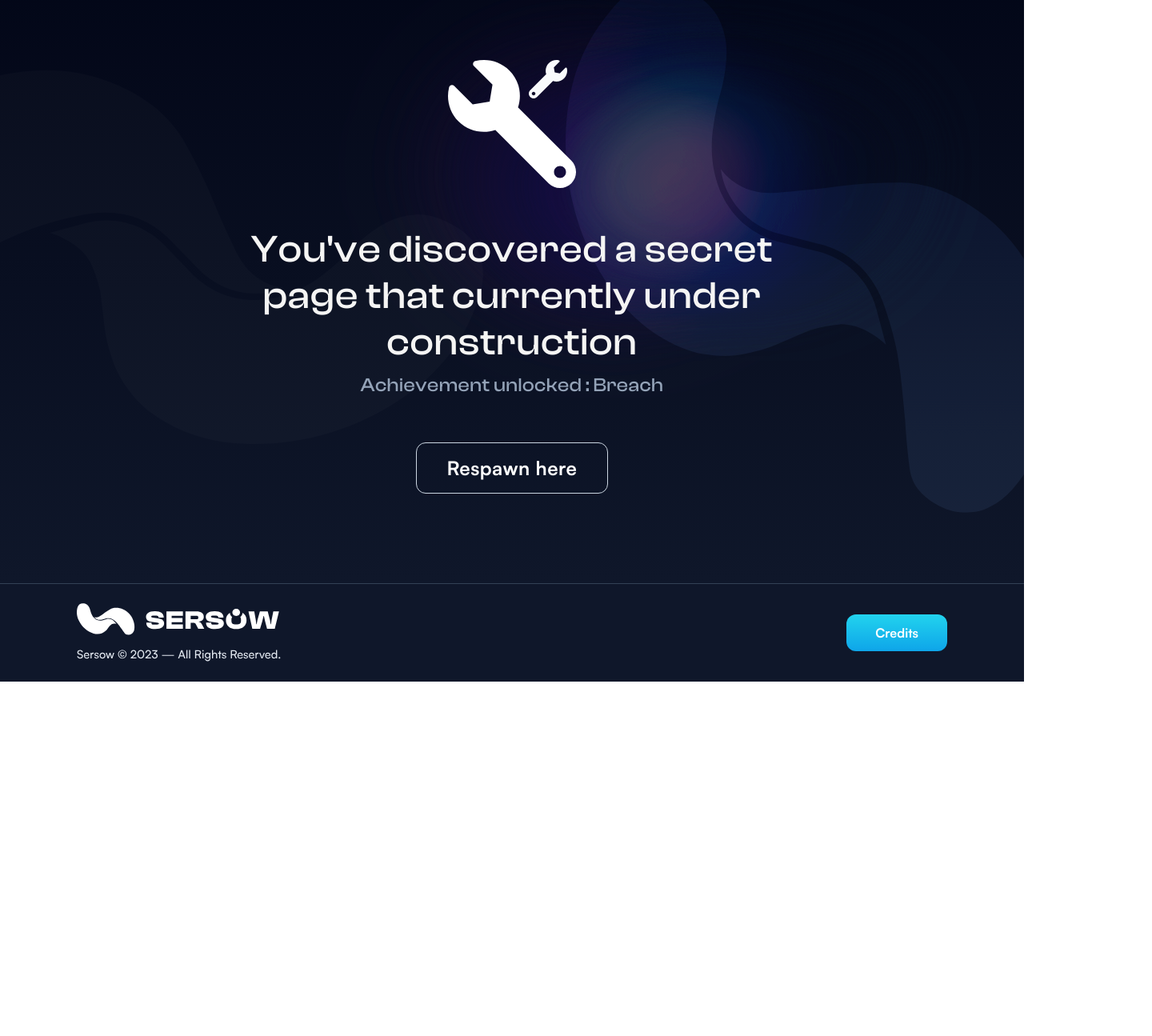
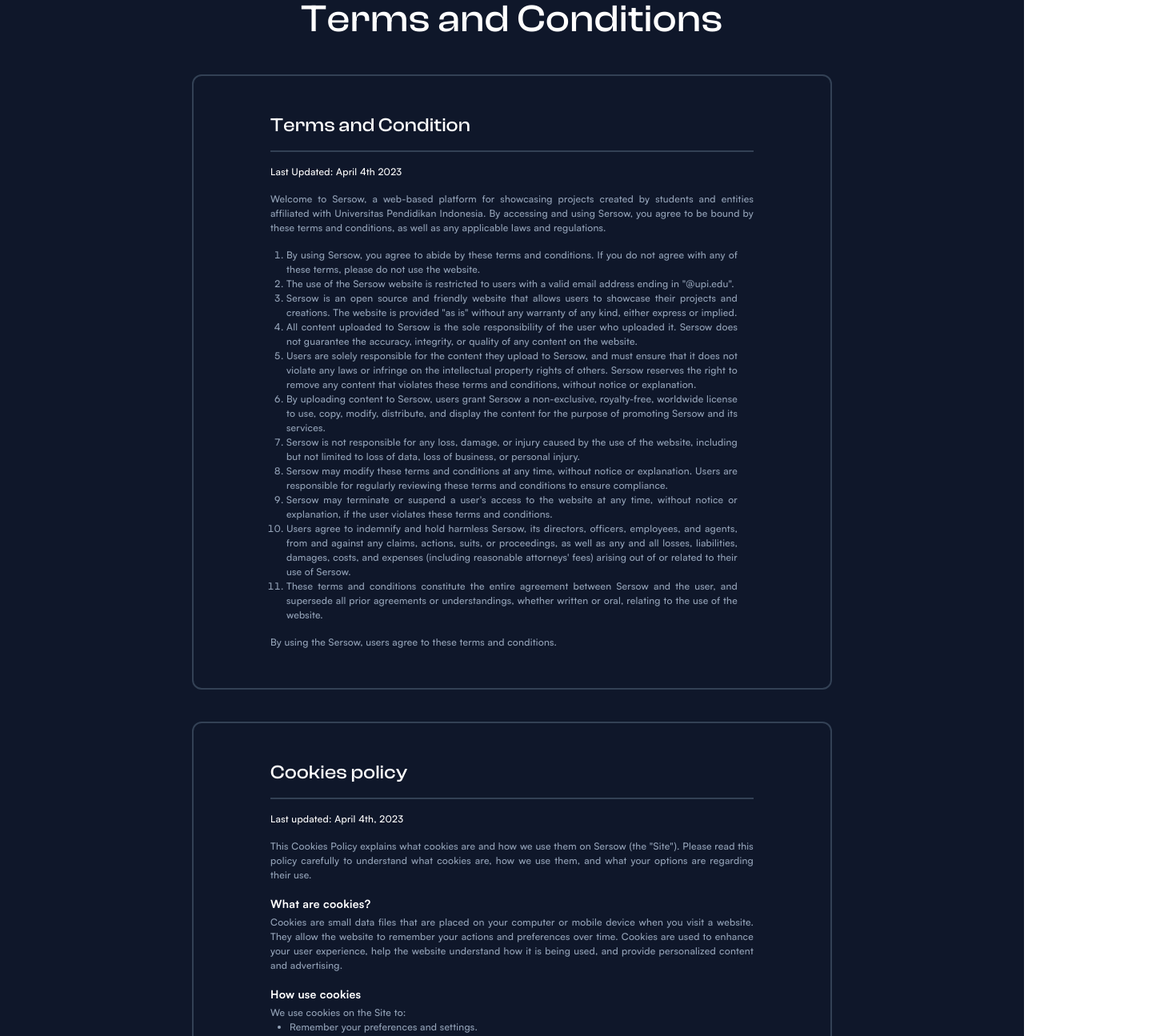
Before and after one commit to Asadaaaaa/sersow-view, a Next.js app: page /terms-and-conditions in a window 1280 px wide. Shown: the part 150-1445 px from the top of the page at 80% size, 1440 px wide, since content can reach past the window. Before the commit the page ends 1002 px from the top, so only its background shows below. Built offline with nearby package versions, Linux system fonts and the light colour scheme.

Commit message:
feat: terms and condition page

```diff
--- /dev/null
+++ b/src/app/terms-and-conditions/CookiesPolicy.js
@@ -0,0 +1,84 @@
+import font from "../font.module.css";
+
+export default function CookiesPolicy() {
+  return (
+    <div className="flex justify-center text-white">
+      <div className="mx-60 mb-12 border-2 border-slate-700 rounded-xl ">
+        <div className="px-24 py-12 text-justify">
+          <p
+            className={`${font.Clash_display_h5medium} border-b-2 border-slate-700  pb-4`}
+          >
+            Cookies policy
+          </p>
+          <div className={`${font.Satoshi_c2medium} text-slate-400`}>
+            <p className="text-white py-4">Last updated: April 4th, 2023 </p>
+            <p >
+              This Cookies Policy explains what cookies are and how we use them
+              on Sersow (the "Site"). Please read this policy carefully to
+              understand what cookies are, how we use them, and what your
+              options are regarding their use.
+            </p>
+            <p className={`${font.Satoshi_c1bold} text-white pt-4 pb-1`}>What are cookies?</p>
+            <p>
+              Cookies are small data files that are placed on your computer or
+              mobile device when you visit a website. They allow the website to
+              remember your actions and preferences over time. Cookies are used
+              to enhance your user experience, help the website understand how
+              it is being used, and provide personalized content and
+              advertising.
+            </p>
+            <p className={`${font.Satoshi_c1bold} text-white pt-4 pb-1`}>How use cookies</p>
+            <p>We use cookies on the Site to:</p>
+            <ul className="list-disc pl-6">
+              <li>Remember your preferences and settings.</li>
+              <li>
+                Improve your user experience by providing personalized content
+                and advertising.
+              </li>
+              <li>
+                Analyze how the Site is being used so we can improve its
+                functionality and performance.
+              </li>
+            </ul>
+            <p className={`${font.Satoshi_c1bold} text-white pt-4 pb-1`}>Type of cookies we use</p>
+            <p>We use the following types of cookies on this Site:</p>
+            <ul className="list-disc pl-6">
+              <li>
+                Essential cookies: These cookies are necessary for the Site to
+                function properly and cannot be switched off in our systems.
+                They are usually only set in response to actions made by you
+                which amount to a request for services, such as logging in,
+                filling in forms, or setting your privacy preferences.
+              </li>
+              <li>
+                Analytics cookies: These cookies allow us to track how users
+                interact with the Site so we can improve its functionality and
+                performance.
+              </li>
+              <li>
+                Advertising cookies: These cookies are used to personalize ads
+                that we show you on the Site and to track the effectiveness of
+                those ads.
+              </li>
+            </ul>
+            <p className={`${font.Satoshi_c1bold} text-white pt-4 pb-1`}>Your options</p>
+            <p>
+              Most web browsers automatically accept cookies, but you can
+              usually modify your browser settings to decline cookies if you
+              prefer. However, this may prevent you from taking full advantage
+              of the Site. If you do not want us to use cookies on the Site, you
+              can opt-out by changing your browser setting
+            </p>
+            <p className={`${font.Satoshi_c1bold} text-white pt-4 pb-1`}>Change to this policy</p>
+            <p>
+              We may update this Cookies Policy from time to time. We will
+              notify you of any changes by posting the new policy on the Site.
+              You are advised to review this policy periodically for any
+              changes.
+            </p>
+          </div>
+        </div>
+      </div>
+    </div>
+  );
+}
--- /dev/null
+++ b/src/app/terms-and-conditions/TermCondition.js
@@ -0,0 +1,97 @@
+import font from "../font.module.css";
+
+export default function TermCondition() {
+  return (
+    <div className="flex justify-center text-white">
+      <div className="mx-60 my-10 border-2 border-slate-700 rounded-xl ">
+        <div className="px-24 ">
+          <p
+            className={`${font.Clash_display_h5medium} mt-12 pb-4 border-b-2 border-slate-700`}
+          >
+            Terms and Condition
+          </p>
+
+          <div className={`${font.Satoshi_c2medium} text-justify `}>
+            <p className="py-4">Last Updated: April 4th 2023</p>
+            <p className="text-slate-400 ">
+              Welcome to Sersow, a web-based platform for showcasing projects
+              created by students and entities affiliated with Universitas
+              Pendidikan Indonesia. By accessing and using Sersow, you agree to
+              be bound by these terms and conditions, as well as any applicable
+              laws and regulations.
+            </p>
+            <ol className="list-decimal py-4 px-5 text-slate-400">
+              <li>
+                By using Sersow, you agree to abide by these terms and
+                conditions. If you do not agree with any of these terms, please
+                do not use the website.
+              </li>
+              <li>
+                The use of the Sersow website is restricted to users with a
+                valid email address ending in "@upi.edu".
+              </li>
+              <li>
+                Sersow is an open source and friendly website that allows users
+                to showcase their projects and creations. The website is
+                provided "as is" without any warranty of any kind, either
+                express or implied.
+              </li>
+              <li>
+                All content uploaded to Sersow is the sole responsibility of the
+                user who uploaded it. Sersow does not guarantee the accuracy,
+                integrity, or quality of any content on the website.
+              </li>
+              <li>
+                Users are solely responsible for the content they upload to
+                Sersow, and must ensure that it does not violate any laws or
+                infringe on the intellectual property rights of others. Sersow
+                reserves the right to remove any content that violates these
+                terms and conditions, without notice or explanation.
+              </li>
+              <li>
+                By uploading content to Sersow, users grant Sersow a
+                non-exclusive, royalty-free, worldwide license to use, copy,
+                modify, distribute, and display the content for the purpose of
+                promoting Sersow and its services.
+              </li>
+              <li>
+                Sersow is not responsible for any loss, damage, or injury caused
+                by the use of the website, including but not limited to loss of
+                data, loss of business, or personal injury.
+              </li>
+              <li>
+                Sersow may modify these terms and conditions at any time,
+                without notice or explanation. Users are responsible for
+                regularly reviewing these terms and conditions to ensure
+                compliance.
+              </li>
+              <li>
+                Sersow may terminate or suspend a user's access to the website
+                at any time, without notice or explanation, if the user violates
+                these terms and conditions.
+              </li>
+              <li>
+                Users agree to indemnify and hold harmless Sersow, its
+                directors, officers, employees, and agents, from and against any
+                claims, actions, suits, or proceedings, as well as any and all
+                losses, liabilities, damages, costs, and expenses (including
+                reasonable attorneys' fees) arising out of or related to their
+                use of Sersow.
+              </li>
+              <li>
+                These terms and conditions constitute the entire agreement
+                between Sersow and the user, and supersede all prior agreements
+                or understandings, whether written or oral, relating to the use
+                of the website.
+              </li>
+            </ol>
+
+            <p className="pb-12 text-slate-400">
+              By using the Sersow, users agree to these terms and conditions.
+            </p>
+          </div>
+        </div>
+      </div>
+    </div>
+  );
+}
--- a/src/app/terms-and-conditions/page.js
+++ b/src/app/terms-and-conditions/page.js
@@ -1,7 +1,16 @@
-import ComingSoon from "../coming-soon/Page";
-
+import font from "../font.module.css";
+import TermCondition from "./TermCondition";
+import CookiesPolicy from "./CookiesPolicy";
+import Header from "../coming-soon/Header";
+import Footer from "../Footer";
 export default function TaC() {
   return (
-    <ComingSoon />
+   <main  className="bg-slate-900">
+   <Header/>
+    <p className={`${font.Clash_display_h1medium} text-white text-center mt-12`}>Terms and Conditions</p>
+    <TermCondition/>
+    <CookiesPolicy/>
+    <Footer/>
+   </main>
   );
 }
```
